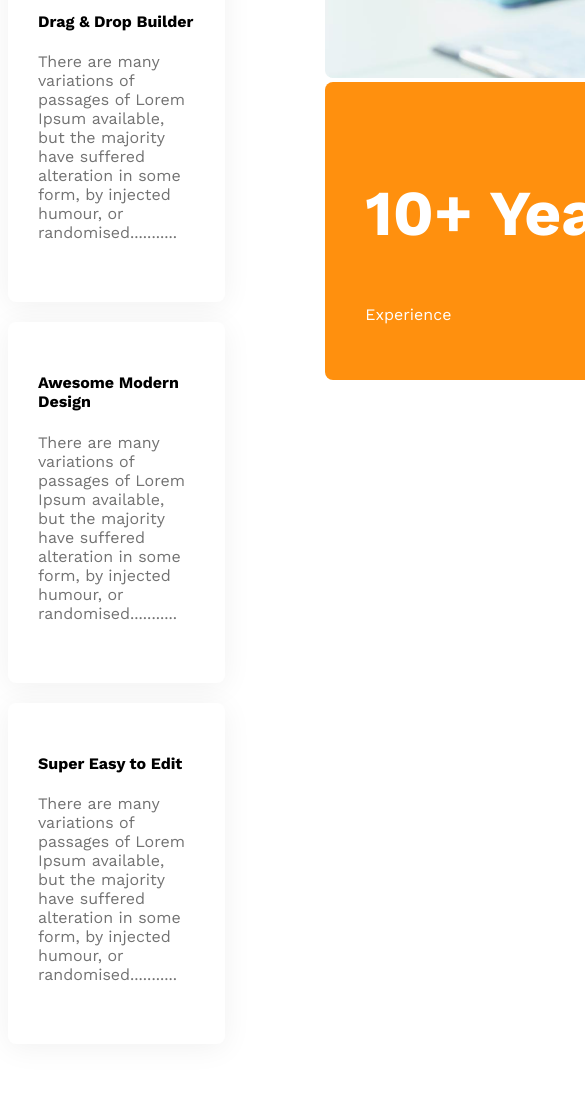
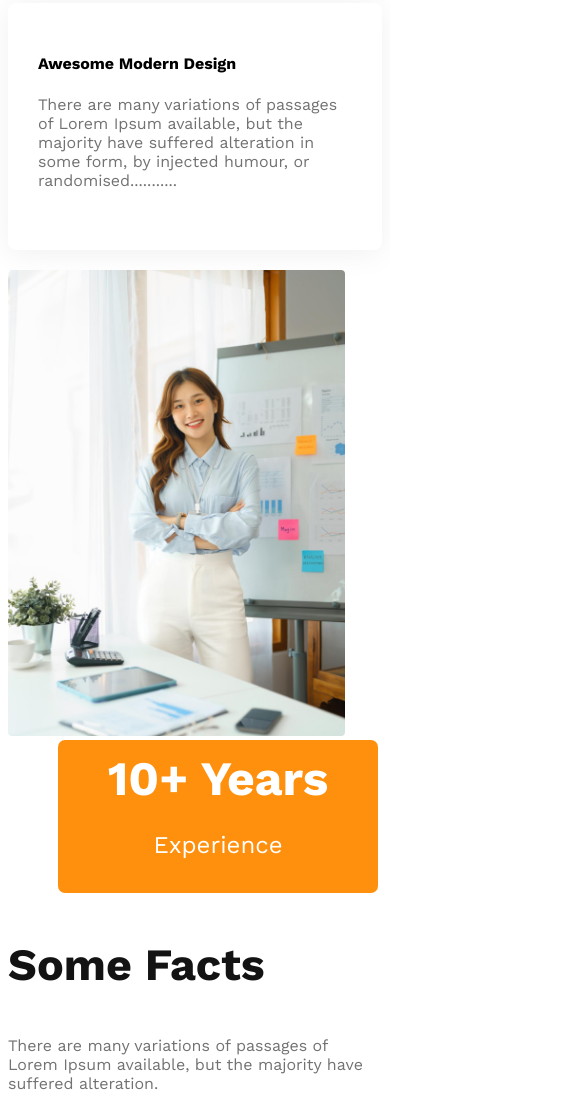
Before and after one commit to mdzarif55/g3-architect-website, a plain HTML site: page index.html in a window 390 px wide. Shown: the part 4080-5176 px from the top of the page, 585 px wide, since content can reach past the window. Drawn offline with nearby package versions, Linux system fonts and the light colour scheme.

Commit message:
10years added with responsive

```diff
--- a/index.html
+++ b/index.html
@@ -74,10 +74,10 @@
                         <h4>Awesome Modern Design</h4>
                         <p class="lightgrey-description">There are many variations of passages of Lorem Ipsum available, but the majority have suffered alteration in some form, by injected humour, or randomised...........</p>
                     </div>
-                    <div class="card">
+                    <!-- <div class="card">
                         <h4>Super Easy to Edit</h4>
                         <p class="lightgrey-description">There are many variations of passages of Lorem Ipsum available, but the majority have suffered alteration in some form, by injected humour, or randomised...........</p>
-                    </div>
+                    </div> -->
             </div>
             <div class="feature-img">
                 <img src="images/architect.png" alt="">
--- a/style/style.css
+++ b/style/style.css
@@ -121,9 +121,10 @@ main {
 .features {
     margin-top: 130px;
     display: flex;
-    gap: 100px;
+    justify-content: space-between;
 }
-.features .section-title{
+
+.features .section-title {
     border-left: 5px solid #FF900E;
     padding-left: 20px;
 }
@@ -135,6 +136,13 @@ main {
     background: #FFF;
     box-shadow: 0px 4px 30px 0px rgba(0, 0, 0, 0.06);
 }
+
+.feature-img img {
+    margin-top: 250px;
+    height: 70%;
+    margin-left: 150px;
+}
+
 /* .feature-content .lightgrey-description{
     width: 400px ;
 } */
@@ -166,17 +174,29 @@ main {
     font-weight: 600;
     margin-top: 5px;
 }
-.ten-years-badge{
-    border-radius: 8px;
+
+.ten-years-badge {
+    border-radius: 7px;
     background-color: #FF900E;
     color: #FFF;
-    width: 342px;
-    padding: 40px;
+    width: 300px;
+    padding: 10px;
+    text-align: center;
+    position: relative;
+    bottom: 100px;
+    margin-left: 50px;
 
 }
-.ten-years-badge h2{
-    font-size: 4rem;
+
+.ten-years-badge h2 {
+    font-size: 3rem;
+    margin: 0;
 }
+
+.ten-years-badge p {
+    font-size: 1.5rem;
+}
+
 /* sponsers///////////// */
 
 .sponsers {
@@ -206,8 +226,19 @@ main {
     nav,
     .team-container,
     .fact-card-container,
-    .sponser-img-container {
+    .sponser-img-container,
+    .features {
         flex-direction: column;
+    }
+
+    .feature-img img {
+        width: 90%;
+        margin: 0;
+    }
+
+    .ten-years-badge {
+        position: static;
+        max-width: 300px;
     }
 
     nav ul {
@@ -235,7 +266,22 @@ main {
 /* tablet devices */
 
 @media screen and (min-width:576px) and (max-width:960px) {
+    .features {
+        flex-direction: column;
+    }
+
+    .feature-img img {
+        width: 90%;
+        margin: 0;
+    }
+
+    .ten-years-badge {
+        position: static;
+        max-width: 300px;
+    }
+
     header {
+        width: 100%;
         padding-left: 20px;
         padding-right: 20px;
     }
```
